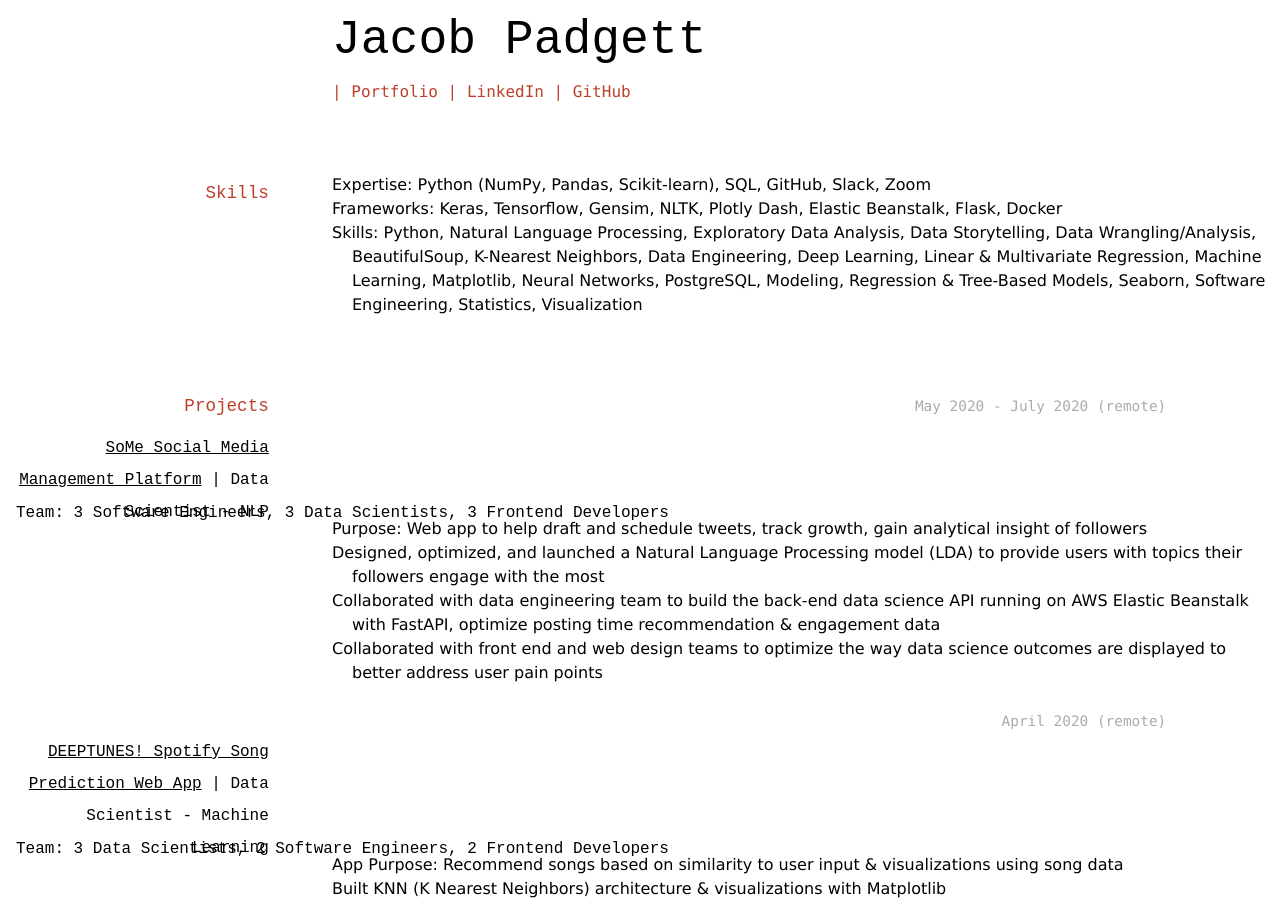
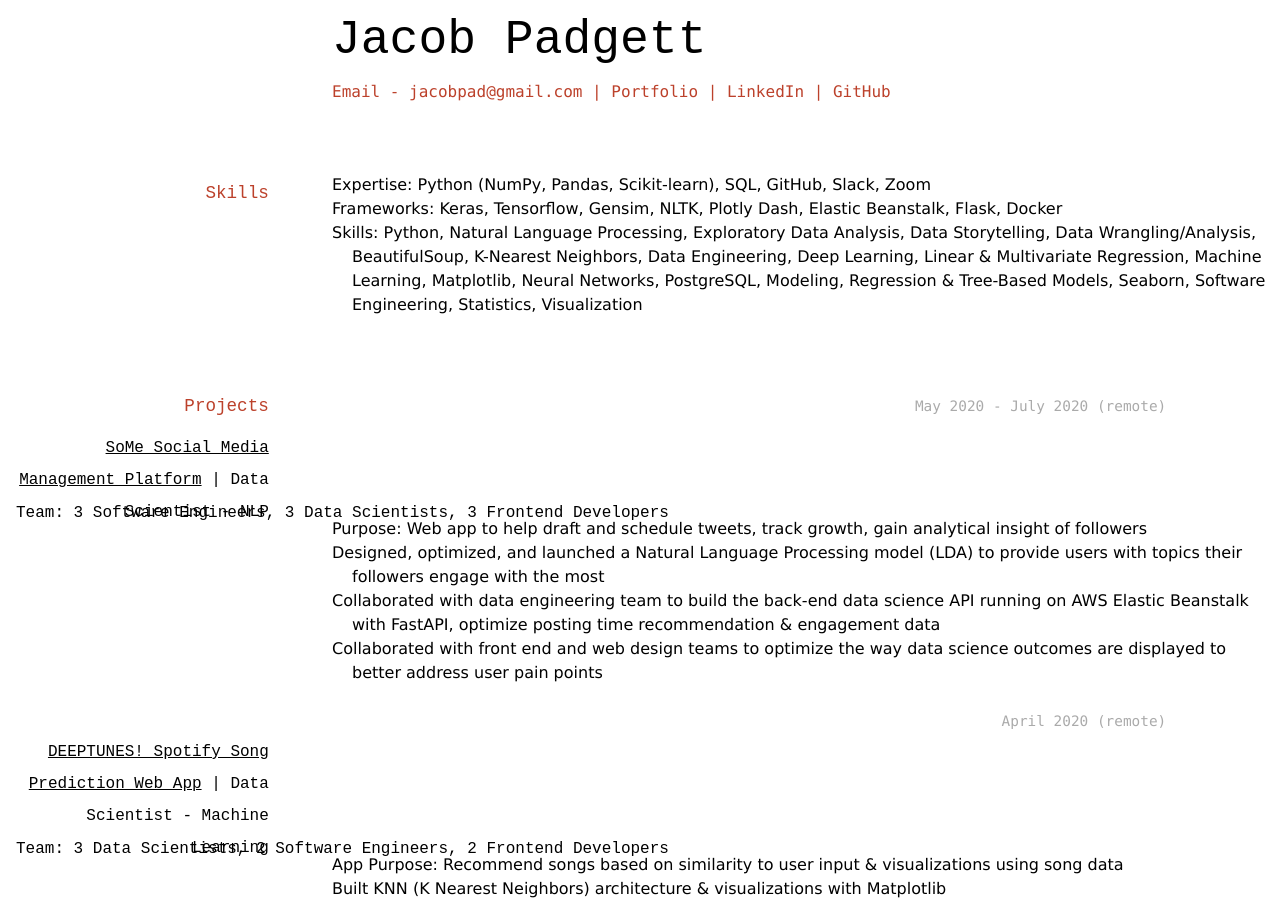
Before and after one commit to jacobpad/jacobpad_resume, a Jekyll site: the page built from docs/index.md, in a window 1280 px wide and 900 px high. Built offline with Jekyll 4.4.1, drawn with Linux system fonts in a browser that asks for light colours.

Commit message:
Update index.md

```diff
--- a/docs/index.md
+++ b/docs/index.md
@@ -5,7 +5,7 @@ title: Brigham Young's Resume
 # Jacob Padgett
 
 <div id="webaddress">
-<!-- <a href="jacobpad@gmail.com">jacobpad@gmail.com</a> -->
+<a href="#">Email - jacobpad@gmail.com</a>
 | <a href="https://jacobpad.github.io/">Portfolio</a>
 | <a href="https://www.linkedin.com/jacobpad">LinkedIn</a>
 | <a href="https://github.com/jacobpad">GitHub</a>
```
